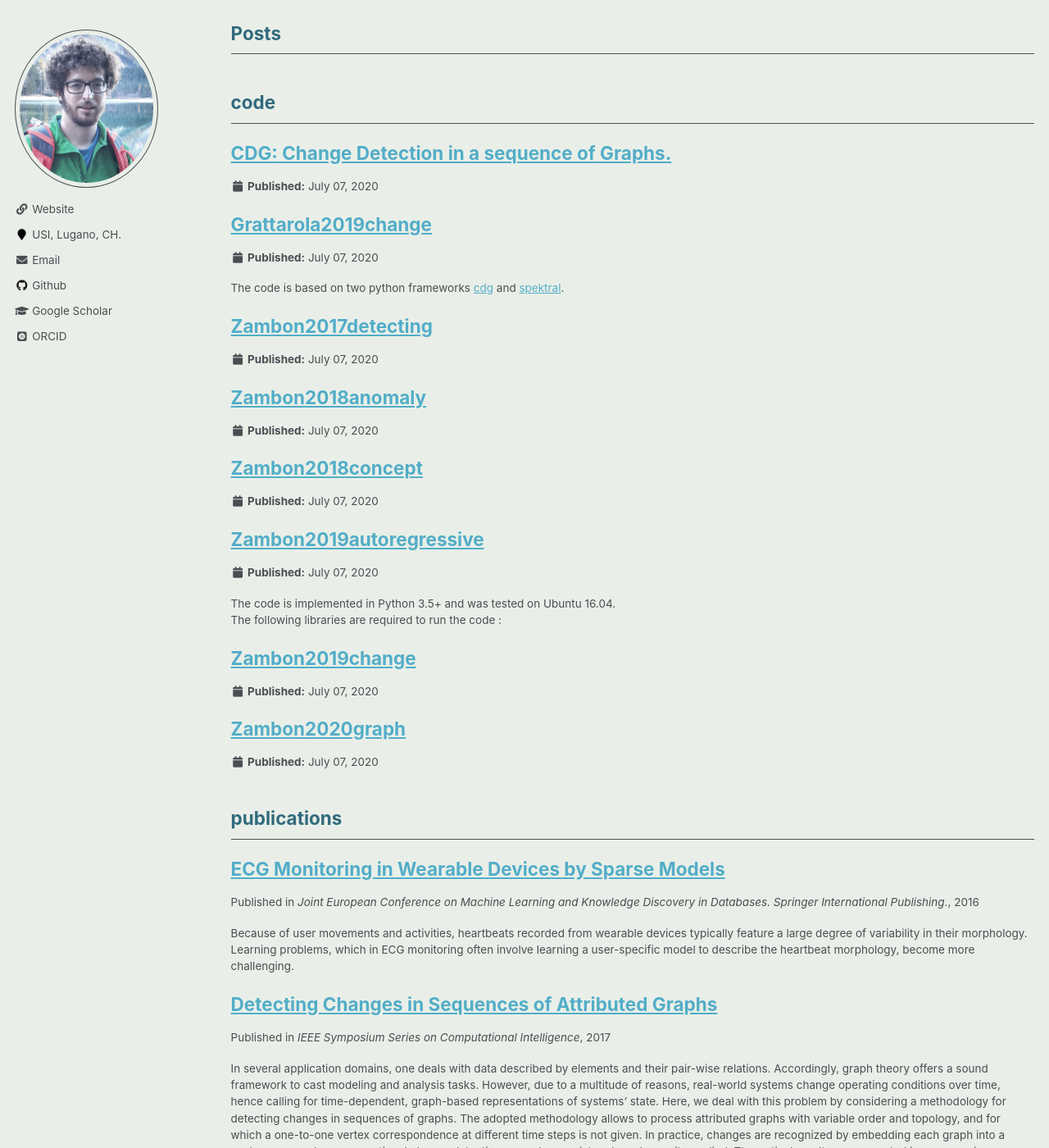
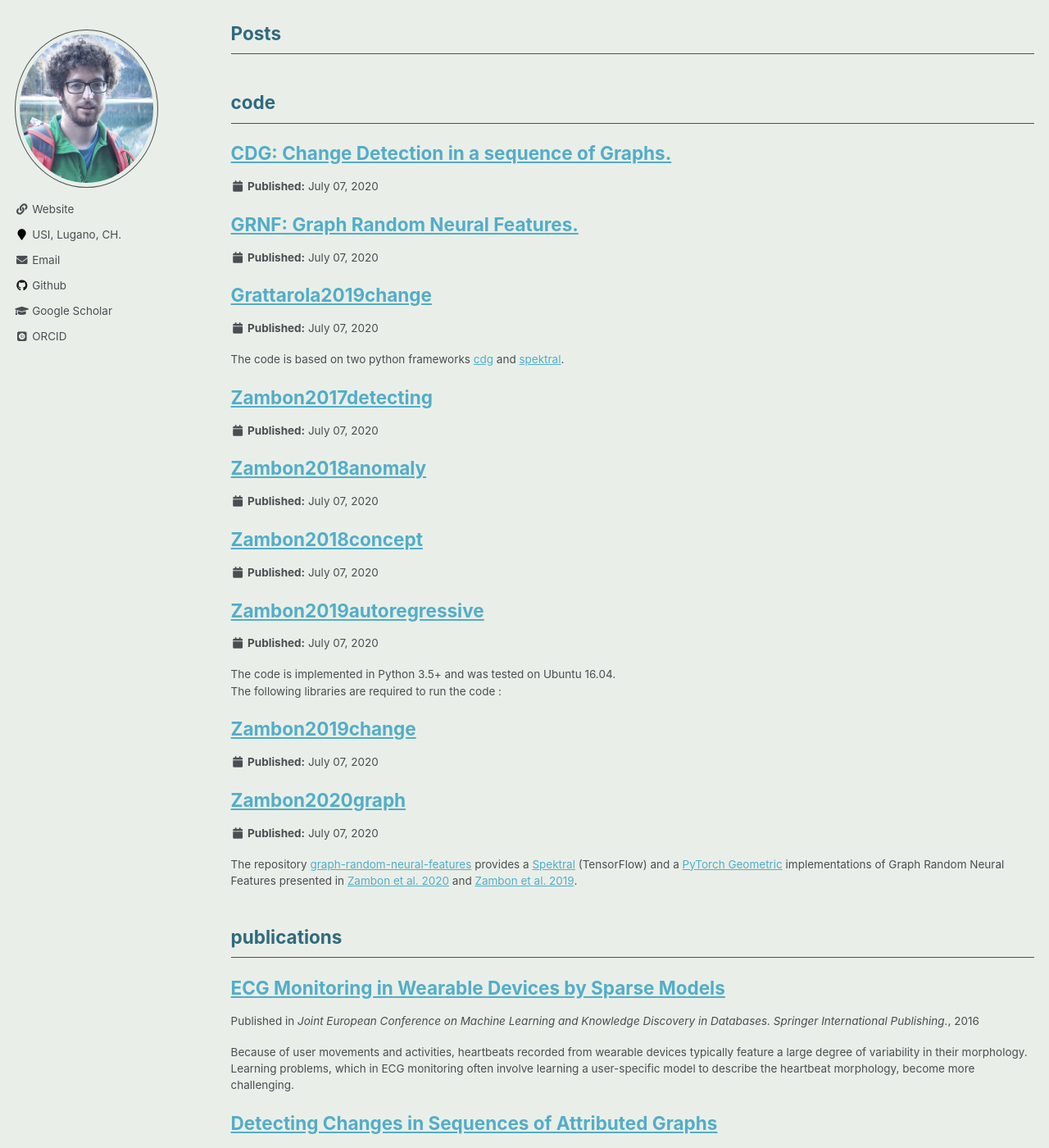
Before and after one commit to dzambon/dzambon.github.io, a Jekyll site: the page built from _pages/sitemap.md, in a window 1280 px wide and 1400 px high, scrolled down 872 px. Shown: the whole window at 82% size. Built offline with Jekyll 4.4.1, drawn with Linux system fonts in a browser that asks for light colours; some web fonts are replaced.

Commit message:
added grnf code

````diff
--- /dev/null
+++ b/_code/graph-random-neural-features.md
@@ -0,0 +1,39 @@
+---
+title: 'GRNF: Graph Random Neural Features.'
+permalink: /code/grnf
+collection: code
+type: 'software'
+desc: 'Graph Random Neural Features proposed in Zambon et al. 2020.'
+experiment: false
+github: 'https://github.com/dzambon/graph-random-neural-features.git'
+---
+
+{% include base_path %}
+
+
+Graph Random Neural Features (GRNF) is an embedding method from graph-structured data to real vectors based on a family of graph neural networks.
+GRNF can be used within traditional processing methods or as a training-free input layer of a graph neural network.
+The theoretical guarantees that accompany GRNF ensure that the considered graph distance is metric, hence allowing to distinguish any pair of non-isomorphic graphs, and that GRNF approximately preserves its metric structure.
+
+Please, refer to these papers for more details: [Zambon et al. 2020]({{ base_path }}/publications/zambon2020graph), [Zambon et al. 2019]({{ base_path }}/publications/zambon2019graph).
+
+
+The repository [graph-random-neural-features](https://github.com/dzambon/graph-random-neural-features.git) provides a [Spektral](graphneural.network) (TensorFlow) implementation:
+
+```python
+from tensorflow.keras.layers import Input, Dense
+from tensorflow.keras.models import Model
+from grnf.tf import GraphRandomNeuralFeatures
+X_in = Input(shape=(N, F))
+A_in = Input(shape=(N, N))
+psi = GraphRandomNeuralFeatures(64, activation="relu")([X_in, A_in])
+output = Dense(1)(psi)
+model = Model(inputs=[X_in, A_in], outputs=output)
+```
+
+and a [PyTorch Geometric](https://github.com/rusty1s/pytorch_geometric) one:
+```python
+from grnf.torch import GraphRandomNeuralFeatures
+grnf = GraphRandomNeuralFeatures(64)
+z = grnf(data)
+```
--- a/_code/zambon2020graph.md
+++ b/_code/zambon2020graph.md
@@ -8,3 +8,24 @@ label: zambon2020graph
 experiment: false
 github: https://github.com/dzambon/graph-random-neural-features.git
 ---
+
+The repository [graph-random-neural-features](https://github.com/dzambon/graph-random-neural-features.git) provides a [Spektral](graphneural.network) (TensorFlow) and a [PyTorch Geometric](https://github.com/rusty1s/pytorch_geometric) implementations of Graph Random Neural Features presented in [Zambon et al. 2020]({{ base_path }}/publications/zambon2020graph) and [Zambon et al. 2019]({{ base_path }}/publications/zambon2019graph).
+
+```python
+from tensorflow.keras.layers import Input, Dense
+from tensorflow.keras.models import Model
+from grnf.tf import GraphRandomNeuralFeatures
+X_in = Input(shape=(N, F))
+A_in = Input(shape=(N, N))
+psi = GraphRandomNeuralFeatures(64, activation="relu")([X_in, A_in])
+output = Dense(1)(psi)
+model = Model(inputs=[X_in, A_in], outputs=output)
+```
+
+```python
+from grnf.torch import GraphRandomNeuralFeatures
+grnf = GraphRandomNeuralFeatures(64)
+z = grnf(data)
+```
+
+Experiments are in branch `v0.1.0`.
````
Also changed, not shown: _code/cdg.md (+1 -1 lines).
